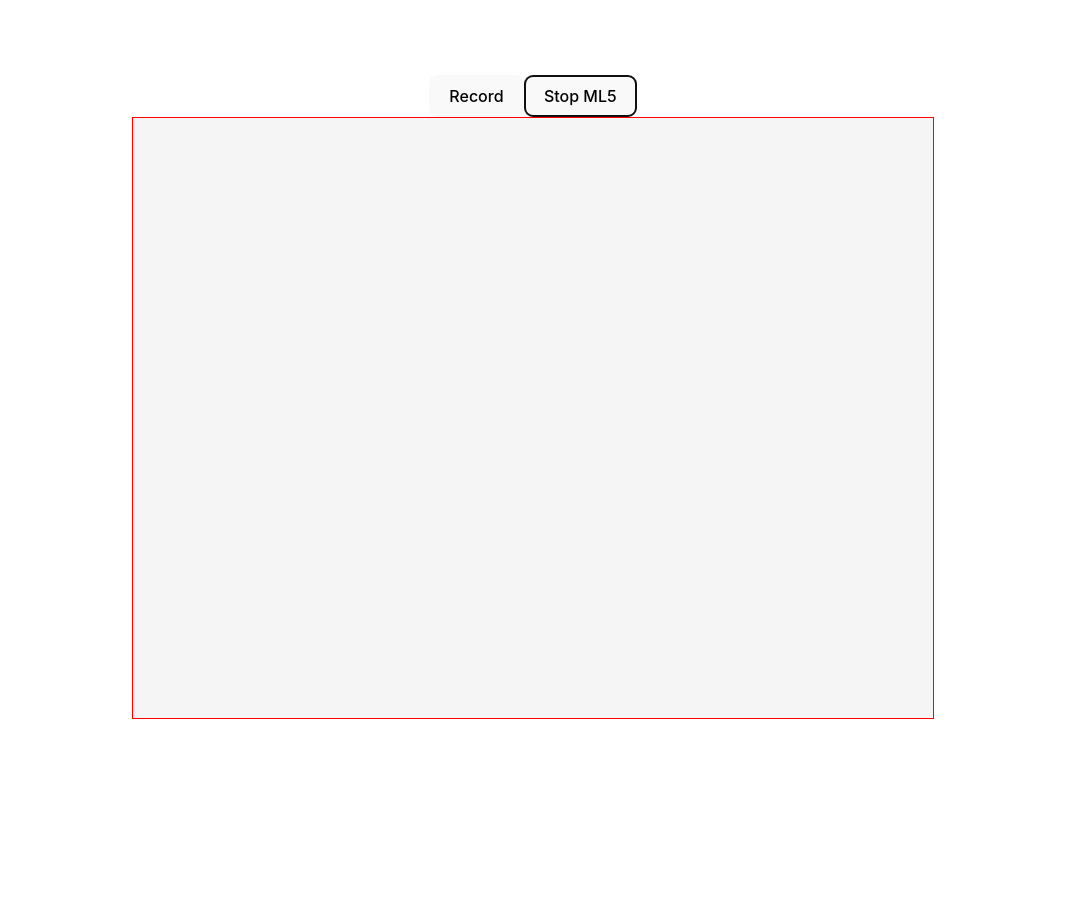
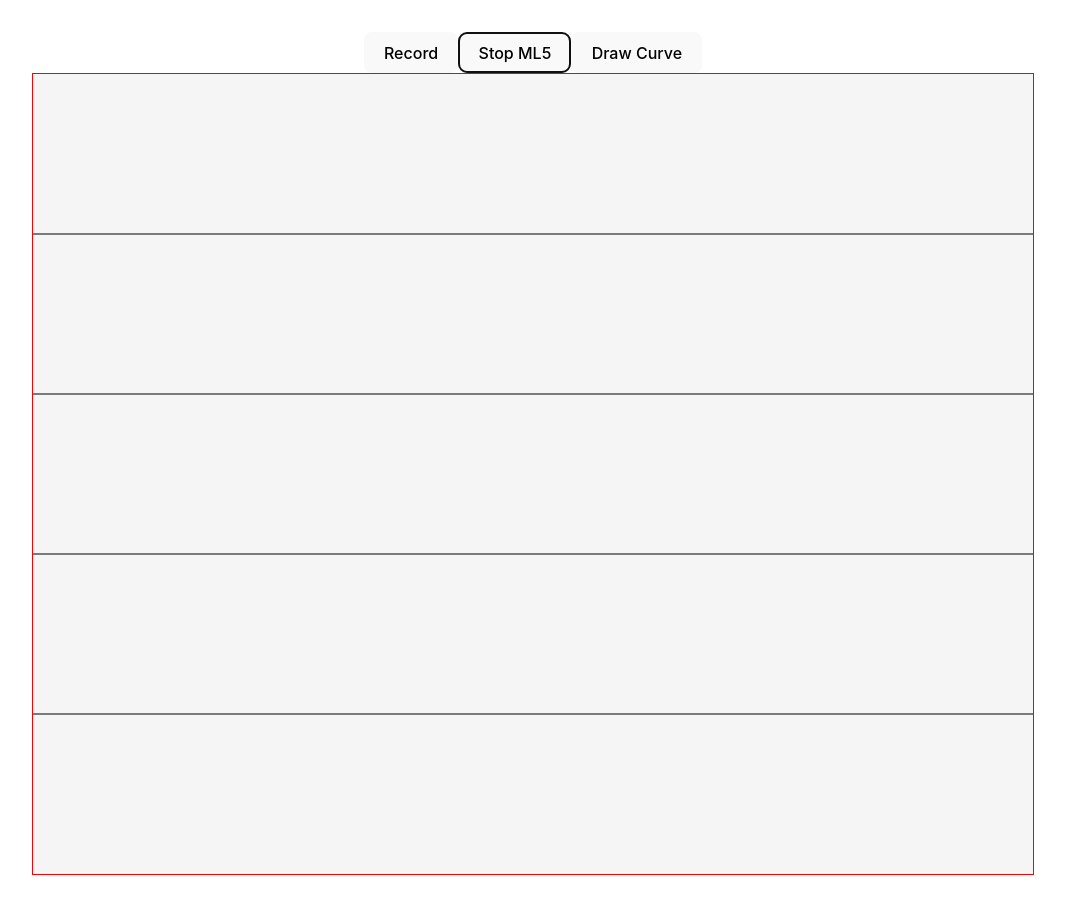
Before and after one commit to teksts/tone-tracker, a React (Vite) app in the folder tt-frontend/: page / in a window 1280 px wide. Both pictures are taken after a click on the button "Run ML5". Shown: the whole page, without its empty margins (107-1172 px from the left). Before the commit the page ends 800 px from the top, so only its background shows below. Built offline with nearby package versions, Linux system fonts and the light colour scheme.

Commit message:
Implement visualization components
Mockup both canvas and svg for testing

Paint rudementary svg curve

```diff
--- a/tt-frontend/src/App.jsx
+++ b/tt-frontend/src/App.jsx
@@ -40,6 +40,7 @@ function App() {
 
   return (
     <>
+      <div className='body'>
         <div>
           <button onClick={toggleMic}>
             {micInput ? "Stop" : "Record"}
@@ -47,9 +48,11 @@ function App() {
           <button onClick={toggleML5}>
             {runML5 ? "Stop ML5" : "Run ML5"}
           </button>
-      {runML5 && <ML5PitchDetector source={micInput}/>}
+          {runML5 && <ML5PitchDetector source={micInput} />}
         </div >
         <Canvas />
+
+      </div>
     </>
   )
 }
--- a/tt-frontend/src/components/Canvas.jsx
+++ b/tt-frontend/src/components/Canvas.jsx
@@ -5,14 +5,37 @@ function Canvas(props) {
 
   const canvasRef = useRef(null)
 
+  const canvasStyle = {
+    border: '1px solid red'
+  }
+
+
   useEffect(() => {
     const canvas = canvasRef.current
-    const context = canvas.getContext('2d')
-    context.fillStyle = '#F5F5F5'
-    context.fillRect(0, 0, context.canvas.width, context.canvas.height)
+    const ctx = canvas.getContext('2d')
+
+    const drawBackground = () => {
+      ctx.lineWidth = 1;
+
+      ctx.fillStyle = '#f5f5f5';
+      ctx.fillRect(0, 0, canvas.width, canvas.height);
+
+      const lineSpacing = 0.2 * canvas.height; // 20vh units vertically
+
+      // Draw horizontal lines
+      for (let i = lineSpacing; i < canvas.height; i += lineSpacing) {
+        ctx.beginPath();
+        ctx.moveTo(0, i);
+        ctx.lineTo(canvas.width, i);
+        ctx.strokeStyle = '#000000';
+        ctx.stroke();
+      }
+    };
+
+    drawBackground();
   }, [])
 
-  return <canvas ref={canvasRef} width={800} height={600} style={{ border: '1px solid red' }} {... props}/>
+return <canvas ref={canvasRef} width={1000} height={800} style={canvasStyle} {...props} />
 }
 
 export default Canvas
--- a/tt-frontend/src/components/ML5PitchDetector.jsx
+++ b/tt-frontend/src/components/ML5PitchDetector.jsx
@@ -1,11 +1,28 @@
+import { useState } from "react";
 import useML5Pitch from "../hooks/useML5Pitch";
+import SVG from "./SVG";
 
 function ML5PitchDetector(props) {
   const { source } = props;
   const pitchValues = useML5Pitch(source);
   console.log("pitch values:", pitchValues)
+
+  const [drawCurve, setDrawCurve] = useState(false);
+
+  function toggleCurve() {
+    if (drawCurve) {
+      setDrawCurve(false)
+    } else {
+      setDrawCurve(true)
+    }
+  }
+
   return (
     <>
+      <button onClick={toggleCurve}>
+        Draw Curve
+      </button>
+      {drawCurve && <SVG pitchValues={pitchValues}/>}
     </>
   )
 
--- /dev/null
+++ b/tt-frontend/src/components/SVG.jsx
@@ -0,0 +1,24 @@
+function SVG(props) {
+  const { pitchValues } = props;
+
+  function drawPitchCurve(pitchValues) {
+    let x = 100
+    let d = `M ${x} ${pitchValues[0]} `;
+    for (let i = 1; i < pitchValues.length; i++) {
+      x += 1
+      d += `L ${x} ${pitchValues[i]} `
+    }
+    console.log(d)
+    return d;
+  }
+
+
+  return (
+    <svg viewBox="0 0 1000 1000">
+      <rect width="100%" height="50%" fill="lightgrey" />
+      <path d={drawPitchCurve(pitchValues)} stroke="red" strokeWidth="2" fill="none"></path>
+    </svg>
+  )
+}
+
+export default SVG;
--- a/tt-frontend/src/hooks/useML5Pitch.js
+++ b/tt-frontend/src/hooks/useML5Pitch.js
@@ -48,6 +48,7 @@ function useML5Pitch(stream) {
         stream,
         modelLoadedStatus
       );
+      console.log(pitchDetector.audioContext)
       // use a "fetcher" to capture all samples from a single recording
       // this structure is necessary to ensure all asyncronous calls are handled correctly before state update
       const grabPitchArr = async () => {
```
Lines whose indentation alone changed are shown as unchanged.
